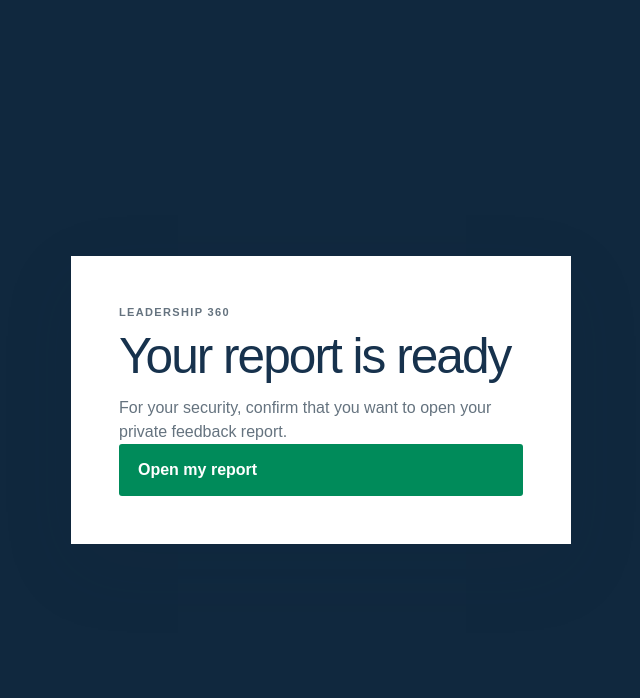
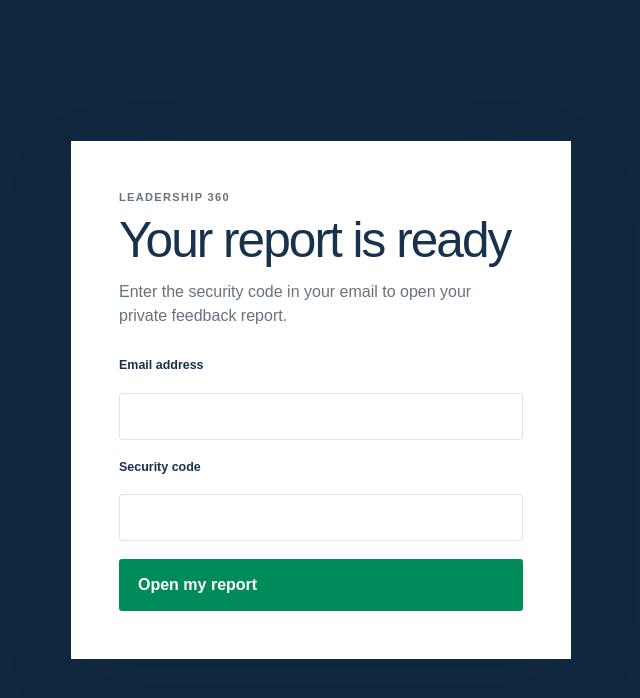
Before and after one commit to mattcrabtree-boop/leadership-360, a Next.js app: page /auth/confirm in a window 1280 px wide. Shown: the top 698 px of the page, without its empty margins (319-959 px from the left). Built offline with nearby package versions, Linux system fonts and the light colour scheme.

Commit message:
Use email codes for report confirmation

```diff
--- a/app/auth/confirm/page.tsx
+++ b/app/auth/confirm/page.tsx
@@ -1,43 +1,52 @@
 "use client";
 
-import { useState } from "react";
+import { FormEvent, useState } from "react";
 import { getSupabaseBrowserClient } from "@/lib/supabase-browser";
 
 export default function ConfirmMagicLinkPage() {
+  const [email, setEmail] = useState("");
+  const [token, setToken] = useState("");
   const [status, setStatus] = useState<"ready" | "checking" | "error">("ready");
   const [message, setMessage] = useState("");
 
-  async function continueToReport() {
-    const { tokenHash, next } = readConfirmationDetails();
-    if (!tokenHash) {
+  async function continueToReport(event: FormEvent<HTMLFormElement>) {
+    event.preventDefault();
+    const { next } = readConfirmationDetails();
+    const cleanEmail = email.trim().toLowerCase();
+    const cleanToken = token.replace(/\s/g, "");
+
+    if (!cleanEmail || !cleanToken) {
       setStatus("error");
-      setMessage("This sign-in link is incomplete. Please request a new link.");
+      setMessage("Enter the email address and security code from your email.");
       return;
     }
 
     setStatus("checking");
+    setMessage("");
     const { data, error } = await getSupabaseBrowserClient().auth.verifyOtp({
-      token_hash: tokenHash,
-      type: "magiclink",
+      email: cleanEmail,
+      token: cleanToken,
+      type: "email",
     });
 
     if (error || !data.session) {
       setStatus("error");
-      setMessage("This sign-in link is invalid or has expired. Please request a new link.");
+      setMessage("That security code is invalid or has expired. Please request a new email.");
       return;
     }
 
     window.location.replace(next);
   }
 
-  return <main className="auth-page"><section className="auth-card"><p className="eyebrow">Leadership 360</p><h1>Your report is ready</h1><p>For your security, confirm that you want to open your private feedback report.</p><button className="primary-button" type="button" disabled={status === "checking"} onClick={continueToReport}>{status === "checking" ? "Opening report…" : "Open my report"}</button>{message ? <p className="auth-message auth-message-error" role="status">{message}</p> : null}</section></main>;
+  return <main className="auth-page"><section className="auth-card"><p className="eyebrow">Leadership 360</p><h1>Your report is ready</h1><p>Enter the security code in your email to open your private feedback report.</p><form onSubmit={continueToReport}><label className="auth-label" htmlFor="email">Email address</label><input className="auth-input" id="email" type="email" autoComplete="email" value={email} onChange={(event) => setEmail(event.target.value)} required /><label className="auth-label" htmlFor="security-code">Security code</label><input className="auth-input" id="security-code" type="text" inputMode="numeric" autoComplete="one-time-code" value={token} onChange={(event) => setToken(event.target.value)} required /><button className="primary-button" type="submit" disabled={status === "checking"}>{status === "checking" ? "Opening report…" : "Open my report"}</button></form>{message ? <p className="auth-message auth-message-error" role="status">{message}</p> : null}</section></main>;
 }
 
 function readConfirmationDetails() {
   const params = new URLSearchParams(window.location.search);
   const redirectTo = params.get("redirect_to");
-  const next = safeNextPath(redirectTo);
-  return { tokenHash: params.get("token_hash"), next };
+  return {
+    next: safeNextPath(redirectTo),
+  };
 }
 
 function safeNextPath(redirectTo: string | null) {
```
